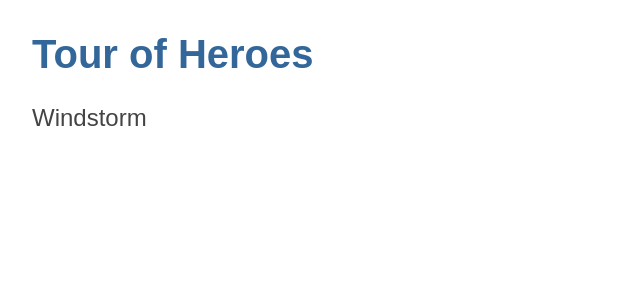
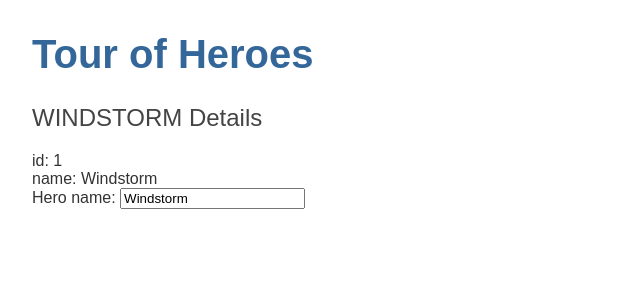
Before and after one commit to adrianmarrero14/tour-of-heroes, an Angular app: page / in a window 1280 px wide. Shown: the top 300 px of the page, without its empty margins (0-640 px from the left). Built offline with nearby package versions, Linux system fonts and the light colour scheme.

Commit message:
hero two-data-binding created

```diff
--- a/src/app/app.module.ts
+++ b/src/app/app.module.ts
@@ -1,5 +1,6 @@
 import { NgModule } from '@angular/core';
 import { BrowserModule } from '@angular/platform-browser';
+import { FormsModule } from '@angular/forms';
 
 import { AppRoutingModule } from './app-routing.module';
 import { AppComponent } from './app.component';
@@ -12,7 +13,8 @@ import { HeroesComponent } from './heroes/heroes.component';
   ],
   imports: [
     BrowserModule,
-    AppRoutingModule
+    AppRoutingModule,
+    FormsModule
   ],
   providers: [],
   bootstrap: [AppComponent]
--- a/src/app/heroes/heroes.component.html
+++ b/src/app/heroes/heroes.component.html
@@ -1 +1,8 @@
-<h2>{{hero}}</h2>
+<h2>{{hero.name | uppercase }} Details</h2>
+<div><span>id: </span>{{ hero.id }}</div>
+<div><span>name: </span>{{ hero.name }}</div>
+
+<div>
+    <label for="name">Hero name: </label>
+    <input id="name" [(ngModel)]="hero.name" placeholder="name">
+</div>
--- a/src/app/heroes/heroes.component.ts
+++ b/src/app/heroes/heroes.component.ts
@@ -1,4 +1,5 @@
 import { Component, OnInit } from '@angular/core';
+import { Hero } from '../hero';
 
 @Component({
   selector: 'app-heroes',
@@ -12,6 +13,9 @@ export class HeroesComponent implements OnInit {
   ngOnInit(): void {
   }
 
-  hero = 'Windstorm';
+  hero: Hero = {
+    id: 1,
+    name: 'Windstorm'
+  };;
 
 }
```
